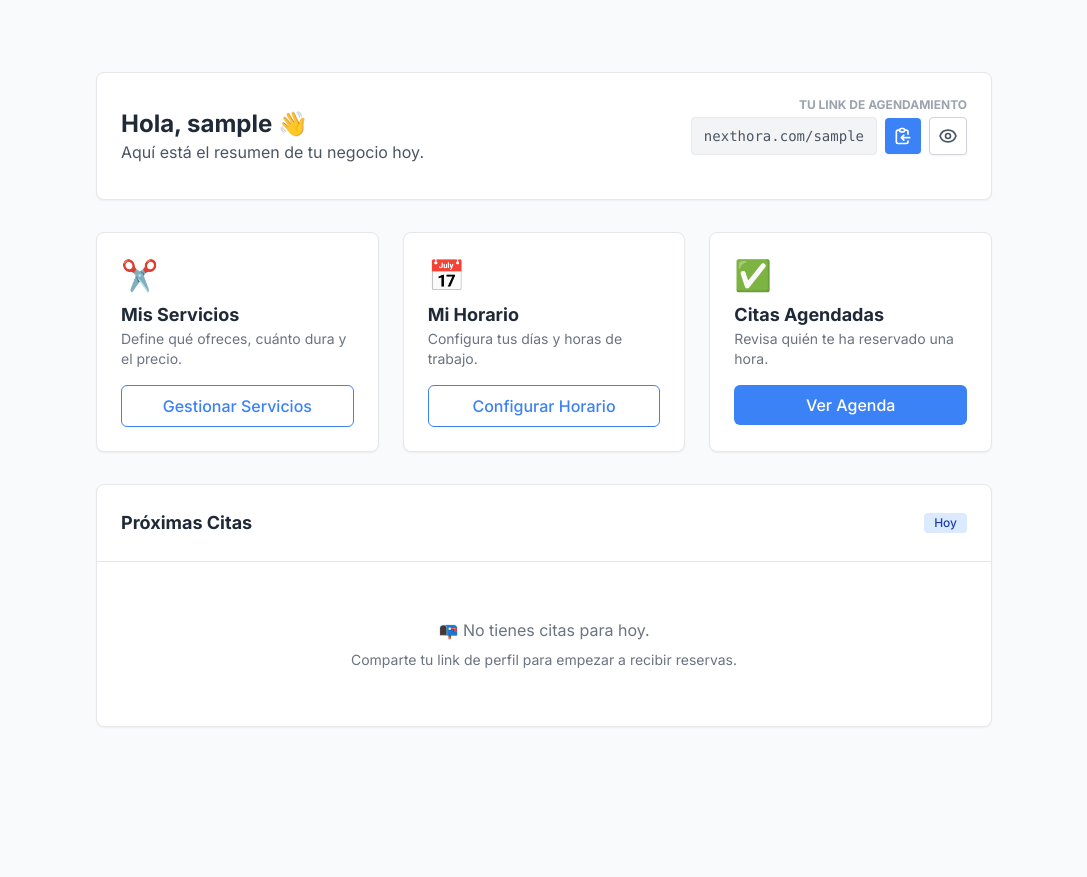
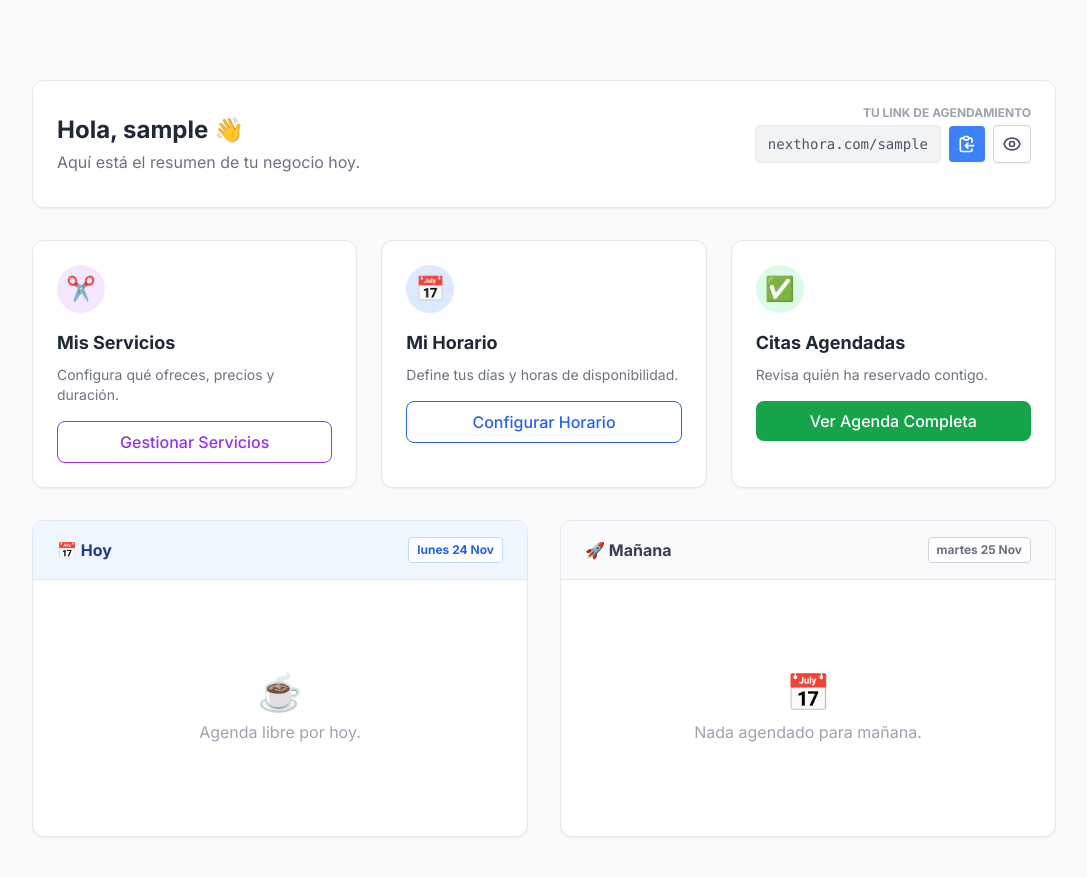
Before and after one commit to VitoNez5198/nexthora, a Django app: page /services/ in a window 1280 px wide. Shown: the whole page, without its empty margins (96-1183 px from the left). Before the commit the page ends 727 px from the top, so only its background shows below. Run offline with Django 5.2, Linux system fonts and the light colour scheme; the visitor is signed in with stand-in values (Sample User, id 1); data that the repository does not hold is empty; some libraries are stand-ins or nearby versions.

Commit message:
Fix: views.py

```diff
--- a/booking/views.py
+++ b/booking/views.py
@@ -8,6 +8,7 @@ from django.utils import timezone
 from datetime import datetime, timedelta, date, time
 from .forms import NexthoraUserCreationForm, ServiceForm, BatchScheduleForm, TimeOffForm
 from .models import Service, ProfessionalProfile, BusinessHours, TimeOff, Appointment
+
 
 # ... (Tus vistas index, register, login, dashboard SE QUEDAN IGUAL) ...
 def index_view(request):
@@ -29,7 +30,41 @@ def register_view(request):
 def login_view(request): return redirect('register')
 
 @login_required
-def dashboard_view(request): return render(request, 'dashboard.html')
+def dashboard_view(request):
+    profile = request.user.profile
+
+    # Obtener fecha y hora actual en la zona horaria correcta
+    now = timezone.localtime(timezone.now())
+    today = now.date()
+    tomorrow = today + timedelta(days=1)
+
+    # 1. Citas de HOY (Ordenadas por hora)
+    today_appointments = Appointment.objects.filter(
+        professional=profile,
+        start_datetime__date=today,
+        status='CONFIRMED'
+    ).order_by('start_datetime')
+
+    # 2. Citas de MAÑANA
+    tomorrow_appointments = Appointment.objects.filter(
+        professional=profile,
+        start_datetime__date=tomorrow,
+        status='CONFIRMED'
+    ).order_by('start_datetime')
+
+    # (Opcional) Próximas citas después de mañana
+    future_appointments = Appointment.objects.filter(
+        professional=profile,
+        start_datetime__date__gt=tomorrow,
+        status='CONFIRMED'
+    ).order_by('start_datetime')[:5]
+
+    return render(request, 'dashboard.html', {
+        'today_appointments': today_appointments,
+        'tomorrow_appointments': tomorrow_appointments,
+        'today_date': today,
+        'tomorrow_date': tomorrow
+    })
 
 # --- GESTIÓN DE SERVICIOS (AQUÍ ESTÁ LA LÓGICA DEL LÍMITE) ---
 @login_required
@@ -247,8 +282,10 @@ def booking_view(request, profile_slug, service_id):
 def booking_confirm_view(request, profile_slug, service_id):
     profile = get_object_or_404(ProfessionalProfile, slug=profile_slug)
     service = get_object_or_404(Service, id=service_id, professional=profile)
+
     date_str = request.GET.get('date')
     time_str = request.GET.get('time')
+
     if request.method == 'POST':
         client_name = request.POST.get('client_name')
         client_last_name = request.POST.get('client_last_name')
@@ -263,16 +300,40 @@ def booking_confirm_view(request, profile_slug, service_id):
             })
 
         try:
-            start_datetime_str = f"{date_str} {time_str}"
-            start_datetime = datetime.strptime(start_datetime_str, '%Y-%m-%d %H:%M')
+            # 1. Crear datetime "naive" (sin zona horaria)
+            start_datetime_naive = datetime.strptime(f"{date_str} {time_str}", '%Y-%m-%d %H:%M')
+
+            # 2. Convertirlo a "aware" (con zona horaria actual del proyecto)
+            # Esto le pega la etiqueta "America/Santiago" (o la que tengas en settings)
+            current_tz = timezone.get_current_timezone()
+            start_datetime = current_tz.localize(start_datetime_naive)
+
+            # 3. Crear la cita
             appointment = Appointment.objects.create(
-                professional=profile, service=service, client_name=client_name,
-                client_last_name=client_last_name, client_rut=client_rut,
-                client_email=client_email, client_whatsapp=client_whatsapp,
+                professional=profile,
+                service=service,
+                client_name=client_name,
+                client_last_name=client_last_name,
+                client_rut=client_rut,
+                client_email=client_email,
+                client_whatsapp=client_whatsapp,
                 start_datetime=start_datetime
             )
-            return render(request, 'success.html', {'service': service, 'appointment': appointment, 'profile': profile})
+
+            return render(request, 'success.html', {
+                'service': service,
+                'appointment': appointment,
+                'profile': profile
+            })
+
         except Exception as e:
-            messages.error(request, f"Error al agendar: {e}")
+            # Imprimimos el error en la consola para verlo claro si falla
+            print(f"ERROR AL AGENDAR: {e}")
+            messages.error(request, f"Error al agendar. Inténtalo de nuevo. ({e})")
 
-    return render(request, 'booking_confirm.html', {'profile': profile, 'service': service, 'date_str': date_str, 'time_str': time_str})
+    return render(request, 'booking_confirm.html', {
+        'profile': profile,
+        'service': service,
+        'date_str': date_str,
+        'time_str': time_str
+    })
--- a/templates/dashboard.html
+++ b/templates/dashboard.html
@@ -3,44 +3,38 @@
 {% block title %}Dashboard - Nexthora{% endblock %}
 
 {% block content %}
-<div class="max-w-4xl mx-auto py-8">
+<div class="max-w-5xl mx-auto py-10">
 
-    <!-- ENCABEZADO DE BIENVENIDA -->
+    <!-- 1. ENCABEZADO -->
     <div
-        class="flex flex-col md:flex-row justify-between items-center mb-8 bg-white p-6 rounded-lg shadow-sm border border-gray-200">
+        class="bg-white rounded-xl shadow-sm border border-gray-200 p-6 mb-8 flex flex-col md:flex-row justify-between items-center">
         <div class="mb-4 md:mb-0">
-            <h1 class="text-2xl font-bold text-dark-gray">Hola, {{ user.username }} 👋</h1>
-            <p class="text-gray-600">Aquí está el resumen de tu negocio hoy.</p>
+            <h1 class="text-2xl font-bold text-gray-800">Hola, {{ user.username }} 👋</h1>
+            <p class="text-gray-500 mt-1">Aquí está el resumen de tu negocio hoy.</p>
         </div>
 
-        <!-- SECCIÓN DEL LINK PÚBLICO -->
+        <!-- Link Público -->
         <div class="flex flex-col items-end">
             <p class="text-xs text-gray-400 uppercase font-bold mb-1">Tu Link de Agendamiento</p>
-
             <div class="flex items-center gap-2">
-                <!-- Input visible (solo lectura) para que el usuario vea su link -->
                 <div
                     class="bg-gray-100 px-3 py-2 rounded text-sm text-gray-600 font-mono border border-gray-200 select-all">
                     nexthora.com/{{ user.profile.slug }}
                 </div>
-
-                <!-- Botón de Copiar -->
                 <button onclick="copiarLink()"
                     class="bg-primary text-white p-2 rounded hover:bg-blue-700 transition shadow-sm"
                     title="Copiar Link">
-                    <!-- Icono simple de portapapeles -->
+                    <!-- Icono Copiar -->
                     <svg xmlns="http://www.w3.org/2000/svg" class="h-5 w-5" fill="none" viewBox="0 0 24 24"
                         stroke="currentColor">
                         <path stroke-linecap="round" stroke-linejoin="round" stroke-width="2"
                             d="M8 5H6a2 2 0 00-2 2v12a2 2 0 002 2h10a2 2 0 002-2v-1M8 5a2 2 0 002 2h2a2 2 0 002-2M8 5a2 2 0 012-2h2a2 2 0 012 2m0 0h2a2 2 0 012 2v3m2 4H10m0 0l3-3m-3 3l3 3" />
                     </svg>
                 </button>
-
-                <!-- Botón de Ver -->
                 <a href="{% url 'public_profile' user.profile.slug %}" target="_blank"
                     class="bg-white border border-gray-300 text-gray-600 p-2 rounded hover:bg-gray-50 transition shadow-sm"
-                    title="Probar mi página">
-                    <!-- Icono de ojo -->
+                    title="Ver Página">
+                    <!-- Icono Ver -->
                     <svg xmlns="http://www.w3.org/2000/svg" class="h-5 w-5" fill="none" viewBox="0 0 24 24"
                         stroke="currentColor">
                         <path stroke-linecap="round" stroke-linejoin="round" stroke-width="2"
@@ -50,24 +44,18 @@
                     </svg>
                 </a>
             </div>
-            <!-- Mensaje de confirmación oculto -->
             <span id="copy-msg"
                 class="text-xs text-green-600 mt-1 font-medium opacity-0 transition-opacity duration-300">¡Link
                 copiado!</span>
         </div>
     </div>
 
-    <!-- SCRIPT PARA COPIAR (JavaScript simple) -->
     <script>
         function copiarLink() {
-            // Construimos la URL completa dinámicamente usando la URL actual del navegador
             const baseUrl = window.location.origin;
             const slugUrl = "{% url 'public_profile' user.profile.slug %}";
             const fullUrl = baseUrl + slugUrl;
-
-            // Copiamos al portapapeles
             navigator.clipboard.writeText(fullUrl).then(() => {
-                // Mostramos mensaje de éxito
                 const msg = document.getElementById('copy-msg');
                 msg.classList.remove('opacity-0');
                 setTimeout(() => msg.classList.add('opacity-0'), 2000);
@@ -75,64 +63,120 @@
         }
     </script>
 
-    <!-- TARJETAS DE ACCIÓN RÁPIDA -->
+    <!-- 2. ACCIONES RÁPIDAS -->
     <div class="grid grid-cols-1 md:grid-cols-3 gap-6 mb-8">
-
-        <!-- Tarjeta 1: Servicios -->
-        <div class="bg-white p-6 rounded-lg shadow-sm border border-gray-200 hover:shadow-md transition-shadow">
-            <div class="text-3xl mb-2">✂️</div>
-            <h3 class="text-lg font-bold text-dark-gray">Mis Servicios</h3>
-            <p class="text-sm text-gray-500 mb-4">Define qué ofreces, cuánto dura y el precio.</p>
+        <!-- Servicios -->
+        <div class="bg-white p-6 rounded-xl shadow-sm border border-gray-200 hover:shadow-md transition-shadow">
+            <div
+                class="w-12 h-12 bg-purple-100 text-purple-600 rounded-full flex items-center justify-center text-2xl mb-4">
+                ✂️</div>
+            <h3 class="text-lg font-bold text-gray-800 mb-2">Mis Servicios</h3>
+            <p class="text-gray-500 text-sm mb-4">Configura qué ofreces, precios y duración.</p>
             <a href="{% url 'services' %}"
-                class="block text-center w-full py-2 px-4 border border-primary text-primary rounded-md hover:bg-blue-50 font-medium">
-                Gestionar Servicios
-            </a>
+                class="block w-full text-center py-2 border border-purple-600 text-purple-600 rounded-lg hover:bg-purple-50 font-medium transition">Gestionar
+                Servicios</a>
         </div>
-
-        <!-- Tarjeta 2: Horarios -->
-        <div class="bg-white p-6 rounded-lg shadow-sm border border-gray-200 hover:shadow-md transition-shadow">
-            <div class="text-3xl mb-2">📅</div>
-            <h3 class="text-lg font-bold text-dark-gray">Mi Horario</h3>
-            <p class="text-sm text-gray-500 mb-4">Configura tus días y horas de trabajo.</p>
+        <!-- Horarios -->
+        <div class="bg-white p-6 rounded-xl shadow-sm border border-gray-200 hover:shadow-md transition-shadow">
+            <div
+                class="w-12 h-12 bg-blue-100 text-blue-600 rounded-full flex items-center justify-center text-2xl mb-4">
+                📅</div>
+            <h3 class="text-lg font-bold text-gray-800 mb-2">Mi Horario</h3>
+            <p class="text-gray-500 text-sm mb-4">Define tus días y horas de disponibilidad.</p>
             <a href="{% url 'schedule' %}"
-                class="block text-center w-full py-2 px-4 border border-primary text-primary rounded-md hover:bg-blue-50 font-medium">
-                Configurar Horario
-            </a>
+                class="block w-full text-center py-2 border border-blue-600 text-blue-600 rounded-lg hover:bg-blue-50 font-medium transition">Configurar
+                Horario</a>
         </div>
-
-        <!-- Tarjeta 3: Citas (Próximamente) -->
-        <div class="bg-white p-6 rounded-lg shadow-sm border border-gray-200 hover:shadow-md transition-shadow">
-            <div class="text-3xl mb-2">✅</div>
-            <h3 class="text-lg font-bold text-dark-gray">Citas Agendadas</h3>
-            <p class="text-sm text-gray-500 mb-4">Revisa quién te ha reservado una hora.</p>
+        <!-- Agenda -->
+        <div class="bg-white p-6 rounded-xl shadow-sm border border-gray-200 hover:shadow-md transition-shadow">
+            <div
+                class="w-12 h-12 bg-green-100 text-green-600 rounded-full flex items-center justify-center text-2xl mb-4">
+                ✅</div>
+            <h3 class="text-lg font-bold text-gray-800 mb-2">Citas Agendadas</h3>
+            <p class="text-gray-500 text-sm mb-4">Revisa quién ha reservado contigo.</p>
             <a href="{% url 'appointments' %}"
-                class="block text-center w-full py-2 px-4 bg-primary text-white rounded-md hover:bg-blue-700 font-medium">
-                Ver Agenda
-            </a>
+                class="block w-full text-center py-2 bg-green-600 text-white rounded-lg hover:bg-green-700 font-medium transition">Ver
+                Agenda Completa</a>
         </div>
     </div>
 
-    <!-- SECCIÓN DE PRÓXIMAS CITAS (Resumen) -->
-    <div class="bg-white rounded-lg shadow-sm border border-gray-200 overflow-hidden">
-        <div class="p-6 border-b border-gray-200 flex justify-between items-center">
-            <h3 class="text-lg font-bold text-dark-gray">Próximas Citas</h3>
-            <span class="text-xs font-medium px-2.5 py-0.5 rounded bg-blue-100 text-blue-800">
-                Hoy
-            </span>
+    <!-- 3. AGENDA DIARIA (Dos Columnas) -->
+    <div class="grid grid-cols-1 lg:grid-cols-2 gap-8">
+
+        <!-- COLUMNA 1: HOY -->
+        <div class="bg-white rounded-xl shadow-sm border border-gray-200 overflow-hidden h-full">
+            <div class="px-6 py-4 border-b border-gray-200 flex justify-between items-center bg-blue-50">
+                <h3 class="font-bold text-blue-900 flex items-center gap-2">📅 Hoy</h3>
+                <span class="text-xs font-bold bg-white border border-blue-200 text-blue-600 px-2 py-1 rounded">
+                    {{ today_date|date:"l d M" }}
+                </span>
+            </div>
+
+            <div class="divide-y divide-gray-100 overflow-y-auto max-h-[400px]">
+                {% for cita in today_appointments %}
+                <div class="p-4 hover:bg-gray-50 flex items-start gap-4 group transition-colors">
+                    <div class="text-center min-w-[60px]">
+                        <span class="block text-lg font-bold text-gray-700 leading-none">
+                            {{ cita.start_datetime|time:"H:i" }}
+                        </span>
+                        <span class="text-[10px] text-gray-400 uppercase">hrs</span>
+                    </div>
+                    <div class="flex-1">
+                        <p class="font-bold text-sm text-gray-900">{{ cita.client_name }} {{ cita.client_last_name }}
+                        </p>
+                        <p class="text-xs text-gray-500 flex items-center gap-1"><span>✂️</span> {{ cita.service.name }}
+                        </p>
+                    </div>
+                    <a href="https://wa.me/{{ cita.client_whatsapp|slice:'1:' }}?text=Hola {{ cita.client_name }}..."
+                        target="_blank"
+                        class="text-green-500 hover:text-green-600 hover:bg-green-50 p-2 rounded-full transition">
+                        <svg xmlns="http://www.w3.org/2000/svg" class="h-5 w-5" fill="currentColor" viewBox="0 0 24 24">
+                            <path
+                                d="M.057 24l1.687-6.163c-1.041-1.804-1.588-3.849-1.587-5.946.003-6.556 5.338-11.891 11.893-11.891 3.181.001 6.167 1.24 8.413 3.488 2.245 2.248 3.481 5.236 3.48 8.414-.003 6.557-5.338 11.892-11.893 11.892-1.99-.001-3.951-.5-5.688-1.448l-6.305 1.654zm6.597-3.807c1.676.995 3.276 1.591 5.392 1.592 5.448 0 9.886-4.434 9.889-9.885.002-5.462-4.415-9.89-9.881-9.892-5.452 0-9.887 4.434-9.889 9.884-.001 2.225.651 3.891 1.746 5.634l-.999 3.648 3.742-.981zm11.387-5.464c-.074-.124-.272-.198-.57-.347-.297-.149-1.758-.868-2.031-.967-.272-.099-.47-.149-.669.149-.198.297-.768.967-.941 1.165-.173.198-.347.223-.644.074-.297-.149-1.255-.462-2.39-1.475-.883-.788-1.48-1.761-1.653-2.059-.173-.297-.018-.458.13-.606.134-.133.297-.347.446-.521.151-.172.2-.296.3-.495.099-.198.05-.372-.025-.521-.075-.148-.669-1.611-.916-2.206-.242-.579-.487-.501-.669-.51l-.57-.01c-.198 0-.52.074-.792.372-.272.297-1.04 1.017-1.04 2.481 0 1.461 1.063 2.875 1.211 3.074.149.198 2.095 3.2 5.076 4.487.709.306 1.263.489 1.694.626.712.226 1.36.194 1.872.118.571-.085 1.758-.719 2.006-1.413.248-.695.248-1.29.173-1.414z" />
+                        </svg>
+                    </a>
+                </div>
+                {% empty %}
+                <div class="flex flex-col items-center justify-center h-64 text-center text-gray-400">
+                    <div class="text-4xl mb-2">☕</div>
+                    <p>Agenda libre por hoy.</p>
+                </div>
+                {% endfor %}
+            </div>
         </div>
 
-        <div class="p-6">
-            <!-- Estado Vacío (Empty State) -->
-            <div class="text-center py-8 text-gray-500">
-                <p class="mb-2">📭 No tienes citas para hoy.</p>
-                <p class="text-sm">Comparte tu link de perfil para empezar a recibir reservas.</p>
+        <!-- COLUMNA 2: MAÑANA -->
+        <div class="bg-white rounded-xl shadow-sm border border-gray-200 overflow-hidden h-full">
+            <div class="px-6 py-4 border-b border-gray-200 flex justify-between items-center bg-gray-50">
+                <h3 class="font-bold text-gray-700 flex items-center gap-2">🚀 Mañana</h3>
+                <span class="text-xs font-bold bg-white border border-gray-300 text-gray-500 px-2 py-1 rounded">
+                    {{ tomorrow_date|date:"l d M" }}
+                </span>
             </div>
+            <div class="divide-y divide-gray-100 overflow-y-auto max-h-[400px]">
+                {% for cita in tomorrow_appointments %}
+                <div class="p-4 hover:bg-gray-50 flex items-start gap-4 transition-colors">
+                    <div class="text-center min-w-[60px]">
+                        <span class="block text-lg font-bold text-gray-700 leading-none">
+                            {{ cita.start_datetime|time:"H:i" }} {{ cita }}
+                        </span>
+                        <span class="text-[10px] text-gray-400 uppercase">hrs</span>
+                    </div>
+                    <div class="flex-1">
+                        <p class="font-bold text-sm text-gray-900">{{ cita.client_name }} {{ cita.client_last_name }}
+                        </p>
+                        <p class="text-xs text-gray-500">{{ cita.service.name }}</p>
+                    </div>
+                </div>
+                {% empty %}
+                <div class="flex flex-col items-center justify-center h-64 text-center text-gray-400">
+                    <div class="text-4xl mb-2">📅</div>
+                    <p>Nada agendado para mañana.</p>
+                </div>
+                {% endfor %}
+            </div>
+        </div>
 
-            <!--
-               Aquí iteraremos sobre las citas reales con un bucle for
-               cuando tengamos datos en la base de datos.
-            -->
-        </div>
     </div>
 
 </div>
```
Also changed, not shown: 2 other files.
